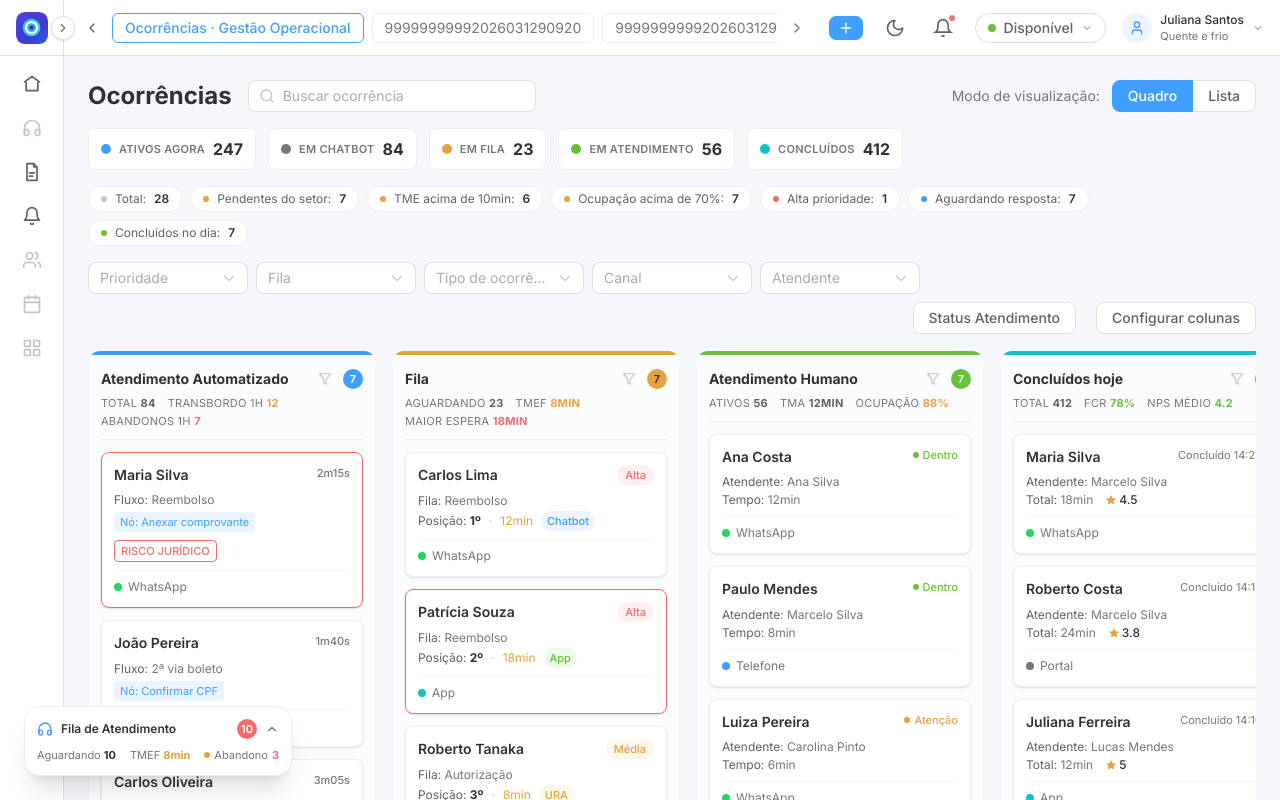
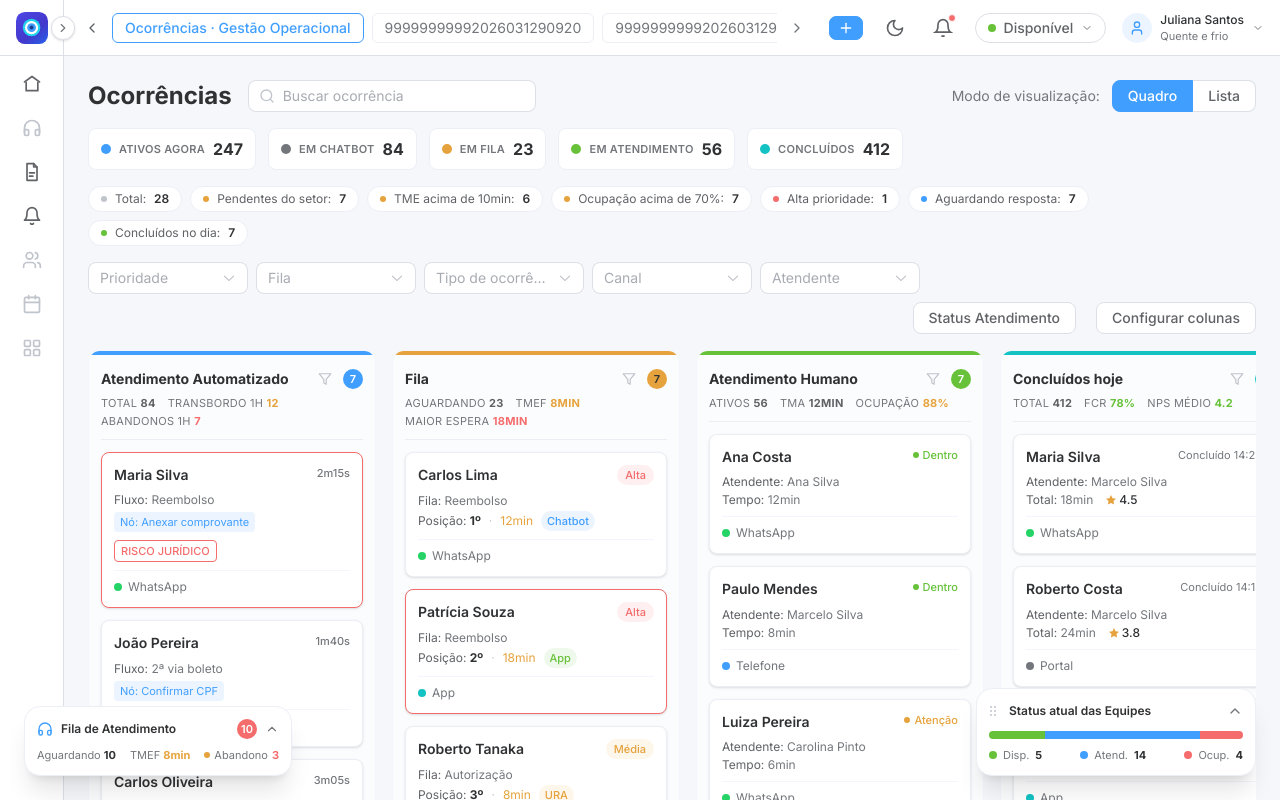
Before and after one commit to angelosdesigner/mobile-saude, a Vue app: page /gestor/ocorrencias in a window 1280 px wide. Built offline with nearby package versions, Linux system fonts and the light colour scheme.

Commit message:
fix(gestor): EquipeStatusFloating visível em todas as telas /gestor/* via rota

```diff
--- a/src/layouts/DashboardLayout.vue
+++ b/src/layouts/DashboardLayout.vue
@@ -1,4 +1,6 @@
 <script setup lang="ts">
+import { computed } from 'vue'
+import { useRoute } from 'vue-router'
 import AppSidebar from '@/components/layout/AppSidebar.vue'
 import AppTopbar from '@/components/layout/AppTopbar.vue'
 import FilaFab from '@/components/fila/FilaFab.vue'
@@ -6,7 +8,12 @@ import EquipeStatusFloating from '@/components/gestor/EquipeStatusFloating.vue'
 import { useProfileStore } from '@/stores/profile'
 import { storeToRefs } from 'pinia'
 
-const { hasQueue, isGestor } = storeToRefs(useProfileStore())
+const { hasQueue } = storeToRefs(useProfileStore())
+const route = useRoute()
+
+// Mostra o status das equipes em todas as telas do gestor (/gestor/*),
+// independente do role selecionado no switcher — garante persistência.
+const showEquipeStatus = computed(() => route.path.startsWith('/gestor'))
 </script>
 
 <template>
@@ -28,7 +35,7 @@ const { hasQueue, isGestor } = storeToRefs(useProfileStore())
     <!-- Fila flutuante global — só para perfis que atendem a quente. -->
     <FilaFab v-if="hasQueue" />
 
-    <!-- Status das equipes — ação flutuante global do gestor (arrastável). -->
-    <EquipeStatusFloating v-if="isGestor" />
+    <!-- Status das equipes — fixo em todas as telas /gestor/* (arrastável). -->
+    <EquipeStatusFloating v-if="showEquipeStatus" />
   </div>
 </template>
```
